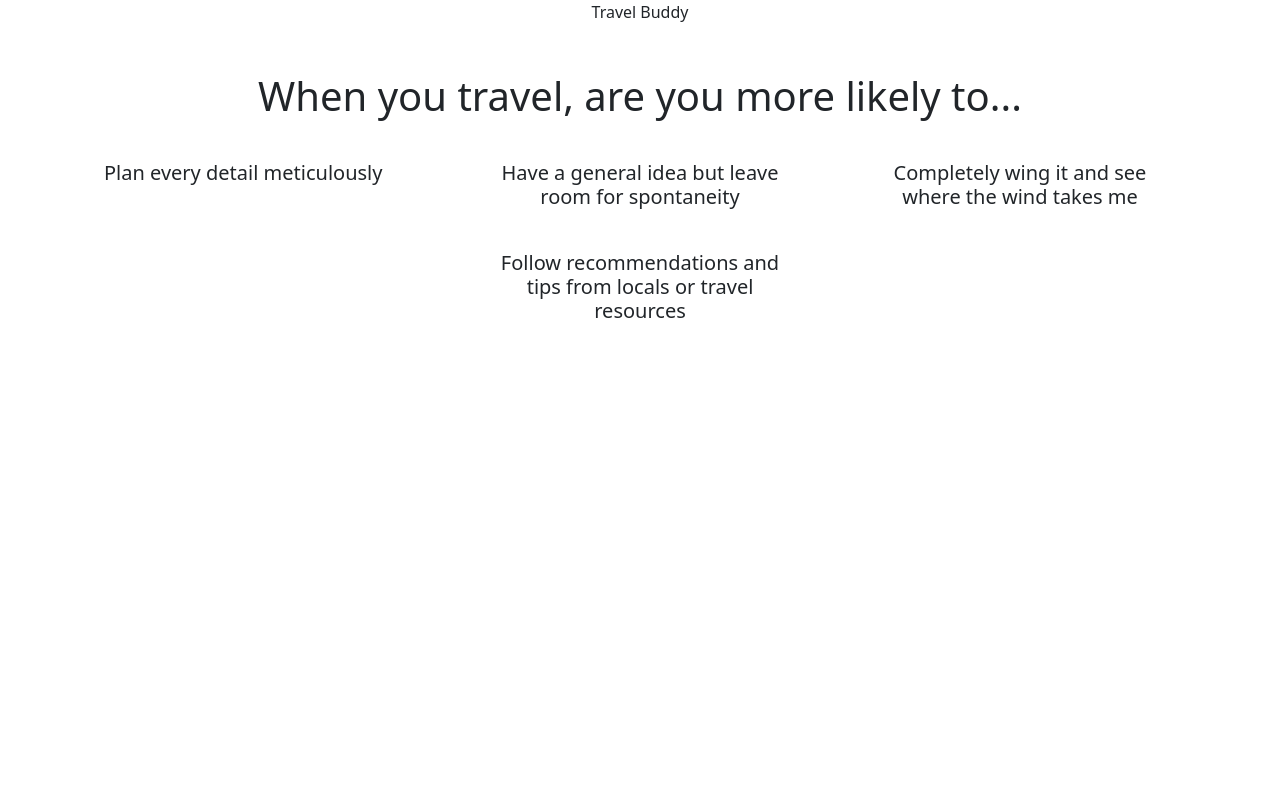
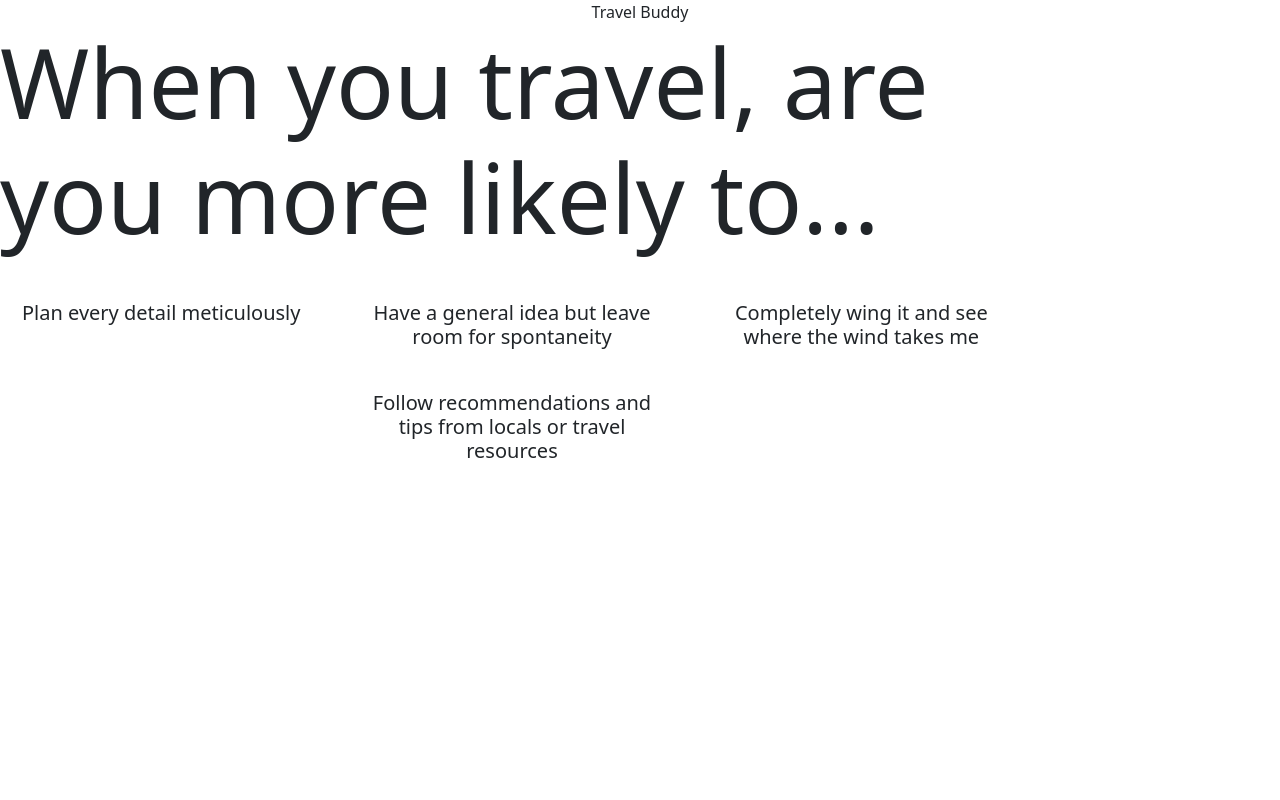
Before and after one commit to CougarBellinger/HackUA2025, a Django app: page /questions/ in a window 1280 px wide. Run offline with Django 5.2, Linux system fonts and the light colour scheme.

Commit message:
shortened questions and added styling

```diff
--- a/hackua2025_Project/travel_buddy/static/styles.css
+++ b/hackua2025_Project/travel_buddy/static/styles.css
@@ -1,4 +1,61 @@
 /* static/styles.css */
+
+body,
+html {
+    height: 100%;
+    margin: 0;
+    display: flex;
+    flex-direction: column;
+}
+
+.header {
+    background-color: #f8f9fa;
+    padding: 10px;
+    text-align: center;
+}
+
+.footer {
+    background-color: #f8f9fa;
+    padding: 10px;
+    text-align: center;
+}
+
+.content {
+    flex-grow: 1;
+    display: flex;
+    justify-content: left;
+    /* Center horizontally */
+    align-items: center;
+    /* Center vertically */
+}
+
+.question-container {
+    text-align: left;
+    width: 80%;
+    /* Adjust as needed */
+}
+
+.question-text {
+    font-size: 6em;
+    /* Make the question text large */
+    margin-bottom: 30px;
+    /* Increased margin for better separation */
+}
+
+.answer-card {
+    transition: transform 0.2s;
+}
+
+.answer-card:hover {
+    transform: scale(1.05);
+}
+
+.selected {
+    background-color: #007bff;
+    /* Example styling for selected answer */
+    color: white;
+}
+
 .card {
     cursor: pointer;
     transition: transform 0.2s ease, box-shadow 0.2s ease;
@@ -10,17 +67,26 @@
 }
 
 .custom-button {
-    background-color: #007bff; /* Primary blue color */
-    color: white; /* White text */
-    padding: 12px 24px; /* Adjust padding for better size */
-    font-size: 16px; /* Slightly larger text */
-    border-radius: 25px; /* Rounded corners */
-    border: none; /* Remove default border */
-    cursor: pointer; /* Show pointer on hover */
+    background-color: #007bff;
+    /* Primary blue color */
+    color: white;
+    /* White text */
+    padding: 12px 24px;
+    /* Adjust padding for better size */
+    font-size: 16px;
+    /* Slightly larger text */
+    border-radius: 25px;
+    /* Rounded corners */
+    border: none;
+    /* Remove default border */
+    cursor: pointer;
+    /* Show pointer on hover */
     transition: background-color 0.3s ease, transform 0.2s ease;
 }
 
 .custom-button:hover {
-    background-color: #0056b3; /* Darker blue on hover */
-    transform: scale(1.05); /* Slightly enlarges the button */
+    background-color: #0056b3;
+    /* Darker blue on hover */
+    transform: scale(1.05);
+    /* Slightly enlarges the button */
 }
--- a/hackua2025_Project/travel_buddy/templates/travel_buddy/travel_question.html
+++ b/hackua2025_Project/travel_buddy/templates/travel_buddy/travel_question.html
@@ -6,8 +6,9 @@
     {% block title %}Travel Question{% endblock %}
 
     {% block content %}
-        <div class="container text-center my-5">
-        <h1>{{ question }}</h1>
+    <div class="content">
+        <div class="question-container">
+            <h2 class="question-text">{{ question }}</h2>
             <form method="POST">
                 {% csrf_token %}
                 <input type="hidden" name="question_id" value="{{ question_id }}">  <!-- Hidden question identifier -->
@@ -27,6 +28,7 @@
                 </div>
             </form>
         </div>
+    </div>
 
     {% endblock %}
 
--- a/hackua2025_Project/travel_buddy/views.py
+++ b/hackua2025_Project/travel_buddy/views.py
@@ -15,22 +15,22 @@ def travel_question(request):
             "next":"perfect_day"
         },
         "perfect_day": {
-            "question": " Imagine your perfect travel day. Would it involve...",
+            "question": "Imagine your perfect travel day. Would it involve...",
             "answers": ["Exploring bustling city streets and iconic landmarks", "Relaxing on a beautiful beach or by a serene lake", "Hiking through nature and discovering hidden gems", "Immersing yourself in local culture and traditions"],
             "next":"travel_vibe"
         },
         "travel_vibe": {
-            "question": "What's your ideal travel vibe? Are you looking for something that feels...",
+            "question": "What's your ideal travel vibe?",
             "answers": ["Adventurous and exciting", "Peaceful and rejuvenating", "Authentic and insightful", "Fun and social"],
             "next":"souvenir"
         },
         "souvenir": {
-            "question": "If you could bring only one type of souvenir back from a trip, what would it most likely be?",
+            "question": "If you could bring only one type of souvenir back from a trip, what would it be?",
             "answers": ["Something practical and useful", "A beautiful piece of art or craftsmanship", "A unique local food or drink", "Photos and memories"],
             "next": "with_who"
         },
         "with_who": {
-            "question":"Who are you most likely to be traveling with on this trip?",
+            "question":"Who are you planning on travelling with this trip?",
             "answers": ["Traveling solo", "Traveling with a partner", "Traveling with family", "Traveling with friends or group"],
             "next": ""
         }
```
Lines whose indentation alone changed are shown as unchanged.
